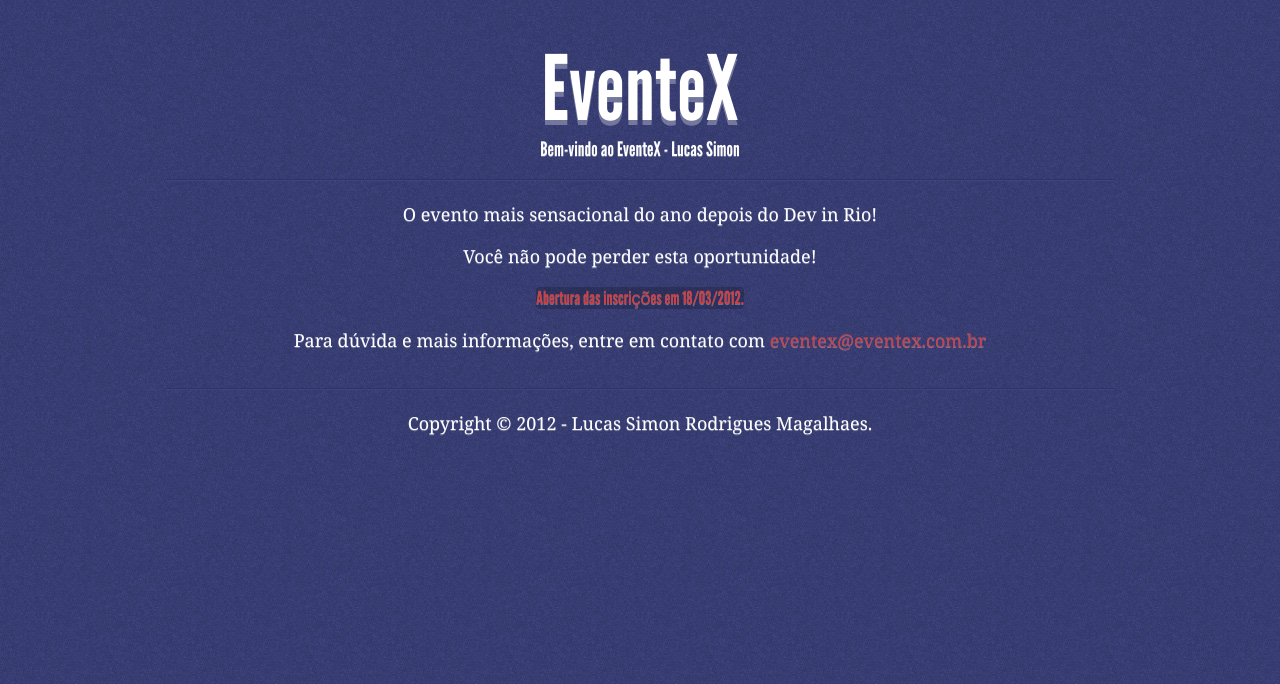
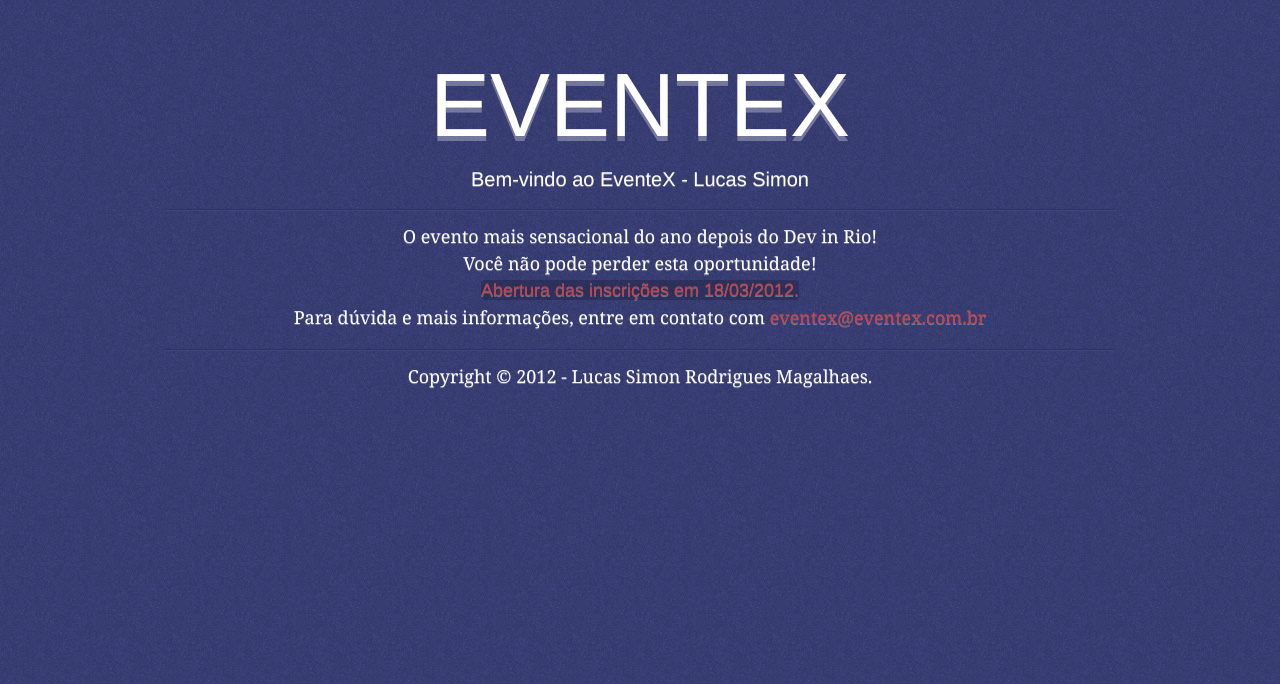
Before and after one commit to lucassimon/eventex-lucassimon, a Django app: page / in a window 1280 px wide. Shown: the top 684 px of the page. Run offline with Django 3.2, Linux system fonts and the light colour scheme; parts of the project's set-up code (start-up, migrations or seed data) failed here and were passed over; some web fonts are replaced.

Commit message:
Alterado o @font-face do style.css

```diff
--- a/src/static/css/style.css
+++ b/src/static/css/style.css
@@ -7,20 +7,31 @@ body {
 	color        : #FFF;
 }
 
-@font-face {
-	font-family: 'LeagueGothicRegular';
+/*@font-face {
+	font-family: LeagueGothicRegular;
 	src        : url('/static/fonts/League_Gothic-webfont.eot');
 	src        : local('â˜º'), url('/static/fonts/League_Gothic-webfont.woff') format('woff'),
 		url('/static/League_Gothic-webfont.ttf') format('truetype'),
 		font-weight: normal;
 	font-style : normal;
 }
+*/
+
+
+
+@font-face {
+	font-family: Days;
+	src: url("/static/fonts/Days.otf") format("opentype");
+
+}
 
 
 h1 {
-	font-family  : LeagueGothicRegular, 'Helvetica Neue', 'Arial Narrow', Helvetica, Geneva, sans-serif;
+	font-family  : Days, "Helvetica Neue", "Arial Narrow", Helvetica, Geneva, sans-serif;
+	text-transform: uppercase;
+	font-weight: normal;
 	font-size    : 90px;
-	line-height  : 60px;
+	line-height: 1;
 	color        : #FFF;
 	margin-bottom: 1px;
 	text-align   : center;
@@ -28,7 +39,7 @@ h1 {
 }
 
 h3 {
-	font-family: LeagueGothicRegular, 'Helvetica Neue', 'Arial Narrow', Helvetica, Geneva, sans-serif;
+	font-family: Days, 'Helvetica Neue', 'Arial Narrow', Helvetica, Geneva, sans-serif;
 	text-align : center;
 	font-size  : 20px;
 	color      : #FFF;
@@ -43,8 +54,11 @@ p {
 	font-family: Calluna, Cambria, Georgia, Palatino, 'Palatino Linotype', Times, 'Times New Roman', serif;
 	font-size  : 18px;
 	color      : #FFF;
-	line-height: 42px;
+	line-height: 1.5;
 	text-shadow: 0 1px 0 rgba(255, 255, 255, 0.3);
+	margin-bottom: 1em;
+
+
 }
 
 hr {
```
